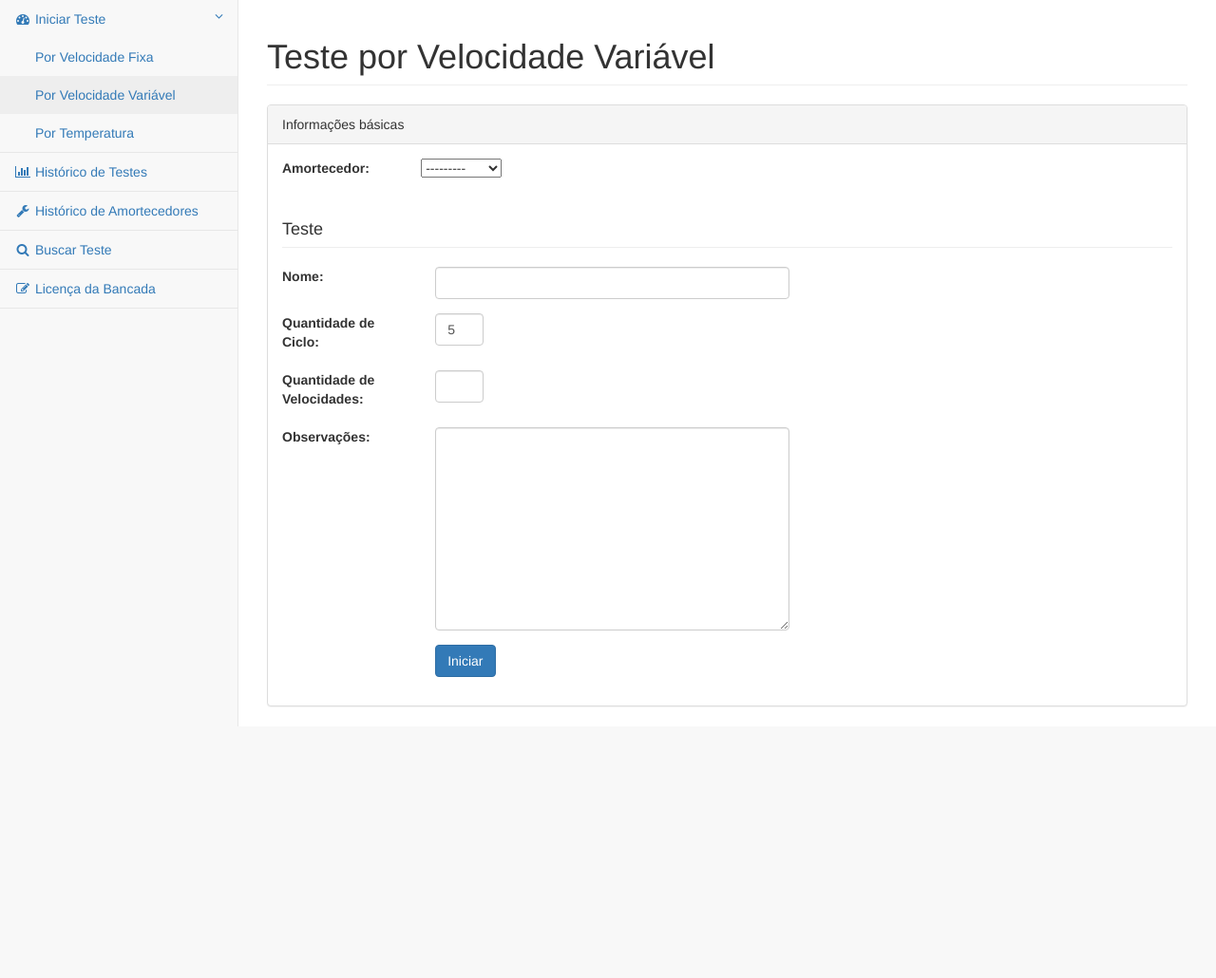
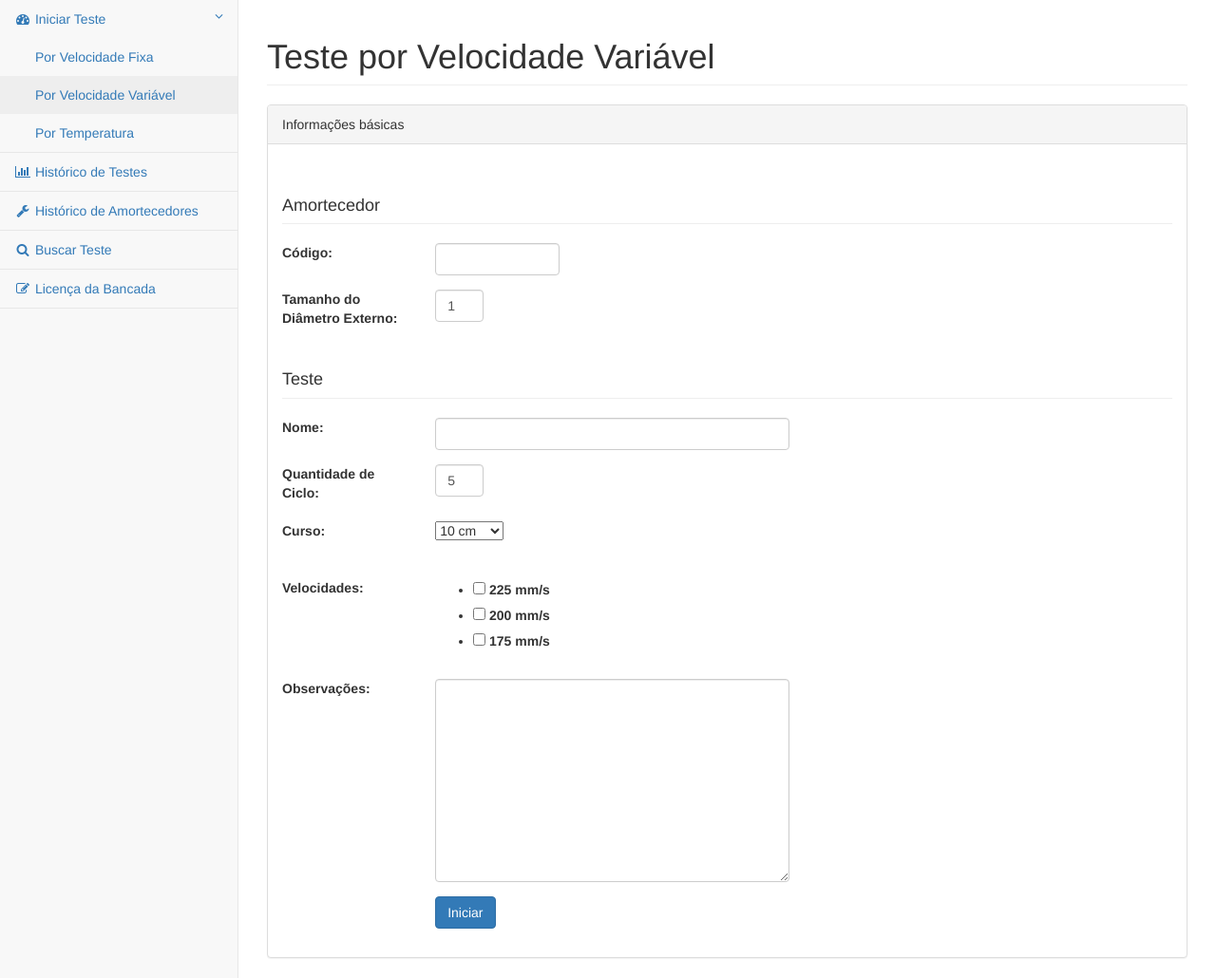
Before and after one commit to ristovao/BancadaDeTesteParaAmortecedor, a Django app: page /iniciarTesteVelocidadeVariavel in a window 1280 px wide. Shown: the part 51-1081 px from the top of the page at 95% size. Before the commit the page ends 816 px from the top, so only its background shows below. Run offline with Django 3.2, Linux system fonts and the light colour scheme; a user stored in the database is signed in; data comes from the database, SQL or seed files in the repository; some libraries are stand-ins or nearby versions.

Commit message:
Adicionando elementos ao teste de velocidade variaveil
Signed-off-by: ristovao <cristovao.frinhani@gmail.com>
Signed-off-by: augusto <augusto.modesto@live.com>

```diff
--- a/app/forms.py
+++ b/app/forms.py
@@ -31,7 +31,7 @@ class TesteVelocidadeVariavelForm(forms.ModelForm):
 
   class Meta:
     model = TesteVelocidadeVariavel
-    fields = ('amortecedor', 'teste_id', 'teste_nome', 'teste_quantidade_ciclo', 'teste_observacoes',)
+    fields = ( 'teste_id', 'teste_nome', 'teste_quantidade_ciclo', 'teste_observacoes','curso')
 
 
 class TesteTemperaturaForm(forms.ModelForm):
--- a/app/templates/app/iniciarTesteVelocidadeVariavel.html
+++ b/app/templates/app/iniciarTesteVelocidadeVariavel.html
@@ -1,6 +1,7 @@
 {% extends "app/layout.html" %}
 
 {% block content %}
+
 <div class="row">
     <div class="col-lg-12">
         <h1 class="page-header">Teste por Velocidade Variável</h1>
@@ -14,19 +15,50 @@
                 Informações básicas
             </div>
             <div class="panel-body">
-                <form role="form" method="POST" name="FrmRecurso">
+                <form role="form" method="POST" name="FrmRecurso" autocomplete="off">
                     {%csrf_token %}
 
+                    <!-- Formulário do Amortecedor -->
+                    {{formArm.non_field_errors}}
+                    <h4 class="page-header">Amortecedor</h4>
 
-                       <!-- Formulário do Amortecedor -->
                     <div class="form-group row">
-                            {{ form.amortecedor.errors }}
-                            <label class="col-sm-2 form-control-label" for="{{ form.amortecedor.id_for_label }}">Amortecedor:</label>
-                            {{ form.amortecedor }}
+                    {{formArm.amortecedor_codigo.errors}}
+                        <label class="col-sm-2 form-control-label" for="id_amortecedor_codigo">Código:</label>
+                        <div class="col-sm-2">
+                            <input class="form-control" id="id_amortecedor_codigo" maxlength="45" name="amortecedor_codigo" type="text" />
+                        </div>
                     </div>
 
+<!--                             <div class="form-group row">
+    {{ form.amortecedor_diametro_externo.errors }}
+        <label class="col-sm-2 form-control-label" for="id_amortecedor_diametro_externo">Tamanho do Diâmetro Externo:</label>
+            <div class="col-sm-1">
+                <input class="form-control" id="id_amortecedor_diametro_externo" name="amortecedor_diametro_externo" type="number" value="1"/>
+                    </div>
+                    </div>
+
+                    <div class="form-group row">
+                        {{ form.amortecedor_curso.errors }}
+                        <label class="col-sm-2 form-control-label" for="id_amortecedor_curso">Tamanho do Curso:</label>
+                        <div class="col-sm-1">
+                            <input class="form-control" id="id_amortecedor_curso" name="amortecedor_curso" type="number" value="1"/>
+                        </div>
+                </div> -->
+
+
+
+                    <div class="form-group row">
+                        {{ form.amortecedor_diametro_externo.errors }}
+                        <label class="col-sm-2 form-control-label" for="id_amortecedor_diametro_externo">Tamanho do Diâmetro Externo:</label>
+                        <div class="col-sm-1">
+                            <input class="form-control" id="id_amortecedor_diametro_externo" name="amortecedor_diametro_externo" type="number" value="1"/>
+                        </div>
+                </div>
+
+
                     <!-- Formulário do Teste -->
-                        {{form.non_field_errors}}
+                    {{ form.non_field_errors }}
                     <h4 class="page-header">Teste</h4>
 
                     <div class="form-group row">
@@ -45,20 +77,45 @@
                     </div>
                     </div>
 
+
+
                     <div class="form-group row">
-                         {{ form.testeVV_quantidade_velocidade.errors }}
-                            <label class="col-sm-2 form-control-label" for="id_testeVV_quantidade_velocidade">Quantidade de Velocidades:</label>
-                            <div class="col-sm-1">
-                                <input class="form-control" id="id_testeVV_quantidade_velocidade" name="testeVV_quantidade_velocidade" type="number" />
+                        {{ form.amortecedor_curso.errors }}
+                        <label class="col-sm-2 form-control-label" for="id_amortecedor_curso">Curso:</label>
+
+                        <div class="col-sm-2">
+                            <select id="curso" name="curso">
+                            <option value="10.0" selected="selected">10 cm</option>
+                            <option value="12.5">12.5 cm</option>
+                            <option value="15.0">15 cm</option>
+                            </select>
+                        </div>
+        </div>
+
+
+
+            <div class="form-group row">
+                {{ form.erroChoice }}<br>
+                    <label class="col-sm-2 form-control-label" for="id_testeVV_quantidade_velocidade">Velocidades:</label>
+                        <div class="col-sm-4">
+                            <ul id="id_choices">
+                                <li>
+                                    <label for="id_choices_0">
+                                        <input id="id_choices_0" name="choices1" value="225" type="checkbox"> 225 mm/s</label></li><li>
+                                        <label for="id_choices_1">
+                                        <input id="id_choices_1" name="choices2" value="200" type="checkbox"> 200 mm/s</label></li><li>
+                                        <label for="id_choices_2">
+                                        <input id="id_choices_2" name="choices3" value="175" type="checkbox"> 175 mm/s</label></li>
+                                </ul>
                             </div>
                         </div>
 
                     <div class="form-group row">
                     {{ form.teste_observacoes.errors }}
+
                         <label class="col-sm-2 form-control-label" for="id_teste_observacoes">Observações:</label>
                         <div class="col-sm-5">
-                                <textarea cols="40" id="id_teste_observacoes" maxlength="255" name="teste_observacoes" rows="10" class="form-control">
-                                </textarea>
+                            <textarea cols="40" id="id_teste_observacoes" maxlength="255" name="teste_observacoes" rows="10" class="form-control"></textarea>
                         </div>
                             </div>
 
@@ -83,3 +140,55 @@
 </div>
 
 {% endblock %}
+
+{% block scripts %}
+
+<script>
+
+$.ajax({
+       url: "/json/nomeAmortecedor",
+       success: function(json) {
+
+       $(function() {
+
+         $( "#id_amortecedor_codigo" ).autocomplete({
+                                                    source: json.nomes,
+                                                    close: function(){
+                                                    this.blur();
+                                                    }
+                                                    });
+         });
+       }
+       });
+
+
+    $("#id_amortecedor_codigo").blur(function(){
+                                     // Para fazer a consulta, removemos tudo o que não é número do valor informado pelo usuário
+                                     var ar = this.value;
+
+                                     var url = "/json/amortecedor/"+ar;
+
+                                     $.getJSON(url, function(dadosRetorno){
+                                               try{
+                                               // Insere os dados em cada campo
+
+                                               //$("#id_amortecedor_diametro_externo_"+dadosRetorno.amortecedor_diametro_externo).attr('checked', true);
+                                               //$("#id_amortecedor_curso_"+dadosRetorno.amortecedor_curso).attr('checked', true);
+                                               //$(':radio').attr('disabled', true);
+                                               if (dadosRetorno.erro) {
+                                               $("#id_amortecedor_diametro_externo").prop('readonly', false);
+                                               //$("#id_amortecedor_curso").prop('readonly', false);
+                                               //$(':radio').attr('disabled', false);
+                                               }else{
+                                               $("#id_amortecedor_diametro_externo").val(dadosRetorno.amortecedor_diametro_externo);
+                                               //$("#id_amortecedor_curso").val(dadosRetorno.amortecedor_curso);
+                                               $("#id_amortecedor_diametro_externo").prop('readonly', true);
+                                               //$("#id_amortecedor_curso").prop('readonly', true);
+                                               }
+                                               }catch(ex){
+
+                                               }
+                                               });
+                                     });
+</script>
+{% endblock %}
--- a/app/views.py
+++ b/app/views.py
@@ -3,7 +3,7 @@ from django.http import HttpRequest, JsonResponse
 from django.template import RequestContext
 from datetime import datetime
 from django.contrib.auth.decorators import login_required
-from .forms import AmortecedorForm, TesteVelocidadeFixaForm, TesteVelocidadeVariavelForm, TesteTemperaturaForm
+from .forms import AmortecedorForm, TesteVelocidadeFixaForm, TesteVelocidadeVariavelForm, TesteTemperaturaForm, UnknownForm
 from .models import Amortecedor, Teste, TesteVelocidadeFixa, TesteVelocidadeVariavel, TesteTemperatura
 from django.contrib.sessions.models import Session
 from importlib import import_module
@@ -11,6 +11,7 @@ from django.conf import settings
 import random
 from itertools import chain
 import socket
+
 
 
 def home(request):
@@ -109,11 +110,44 @@ def iniciarTesteVelocidadeVariavel(request):
 
     if request.method == "POST":
         form = TesteVelocidadeVariavelForm(request.POST)
+        choices=[]
+        if 'choices1' in request.POST:
+            choices.append(request.POST['choices1'])
+        if 'choices2' in request.POST:
+            choices.append(request.POST['choices2'])
+        if 'choices3' in request.POST:
+            choices.append(request.POST['choices3'])
 
-        if form.is_valid():
+        if len(choices)==0:
+            form.erroChoice = "Selecione uma velocidade"
+            formArm = AmortecedorForm()
+            return render(request, page, {'form':form, 'formArm':formArm})
+
+
+        formArm = AmortecedorForm(request.POST)
+        if 'amortecedor_codigo' in request.POST :
+            amortecedorList = Amortecedor.objects.filter(amortecedor_codigo=request.POST['amortecedor_codigo'])
+            if len(amortecedorList):
+                amortecedor = amortecedorList[0]
+                formArm = AmortecedorForm(request.POST, instance=amortecedor)
+
+        if form.is_valid() and formArm.is_valid():
+
+
+
             teste = form.save(commit=False)
+            if len(amortecedorList):
+                teste.amortecedor=amortecedor
+            else:
+                amortecedor = formArm.save(commit=False)
+                amortecedor.amortecedor_codigo = request.POST['amortecedor_codigo']
+                amortecedor.amortecedor_diametro_externo = request.POST['amortecedor_diametro_externo']
+                amortecedor.save()
+                teste.amortecedor=amortecedor
             teste.teste_nome = request.POST['teste_nome']
-            teste.testeVV_quantidade_velocidade = request.POST['testeVV_quantidade_velocidade']
+            teste.testeVV_quantidade_velocidade = len(choices)
+            teste.curso = 10
+            teste.setArrayVelocidades(choices)
             teste.teste_quantidade_ciclo = request.POST['teste_quantidade_ciclo']
             teste.teste_observacoes = request.POST['teste_observacoes']
             listaDeValores = pegarValores(teste.teste_quantidade_ciclo)
@@ -127,8 +161,8 @@ def iniciarTesteVelocidadeVariavel(request):
 
     else:
         form = TesteVelocidadeVariavelForm()
-
-    return render(request, page, {'form':form})
+        formArm = AmortecedorForm()
+    return render(request, page, {'form':form, 'formArm':formArm})
 
 @login_required
 def iniciarTesteTemperatura(request):
@@ -202,18 +236,18 @@ def pegarValores(quant):
     BUFFER_SIZE=10000
     while 1:
         try:
-            clientsocket = socket.socket(socket.AF_INET, socket.SOCK_STREAM)
-            clientsocket.connect(('localhost', 4567))
+            #clientsocket = socket.socket(socket.AF_INET, socket.SOCK_STREAM)
+            #clientsocket.connect(('localhost', 4567))
             #temp = clientsocket.send('hello')
-            g = clientsocket.recv(3)
-            g = g.decode("utf-8")
-            g = g.split(",")
-            g = map(int,g)
-            g = list(g)
+            #g = clientsocket.recv(3)
+            #g = g.decode("utf-8")
+            #g = g.split(",")
+            #g = map(int,g)
+            #g = list(g)
             f = []
             for i in range(int(quant)):
                 f.append([random.randint(0,90),i])
             break
         except:
             pass
-    return g
+    return f
```
Lines whose indentation alone changed are shown as unchanged.
